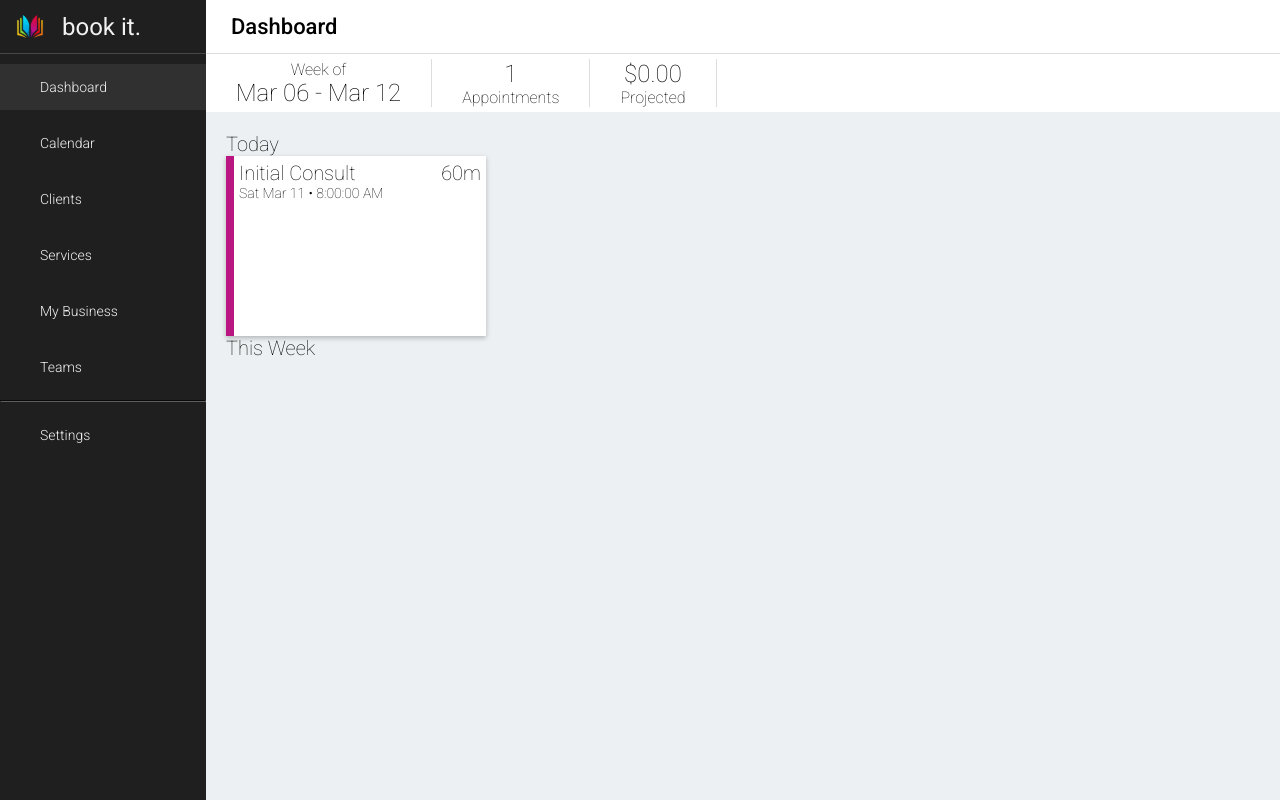
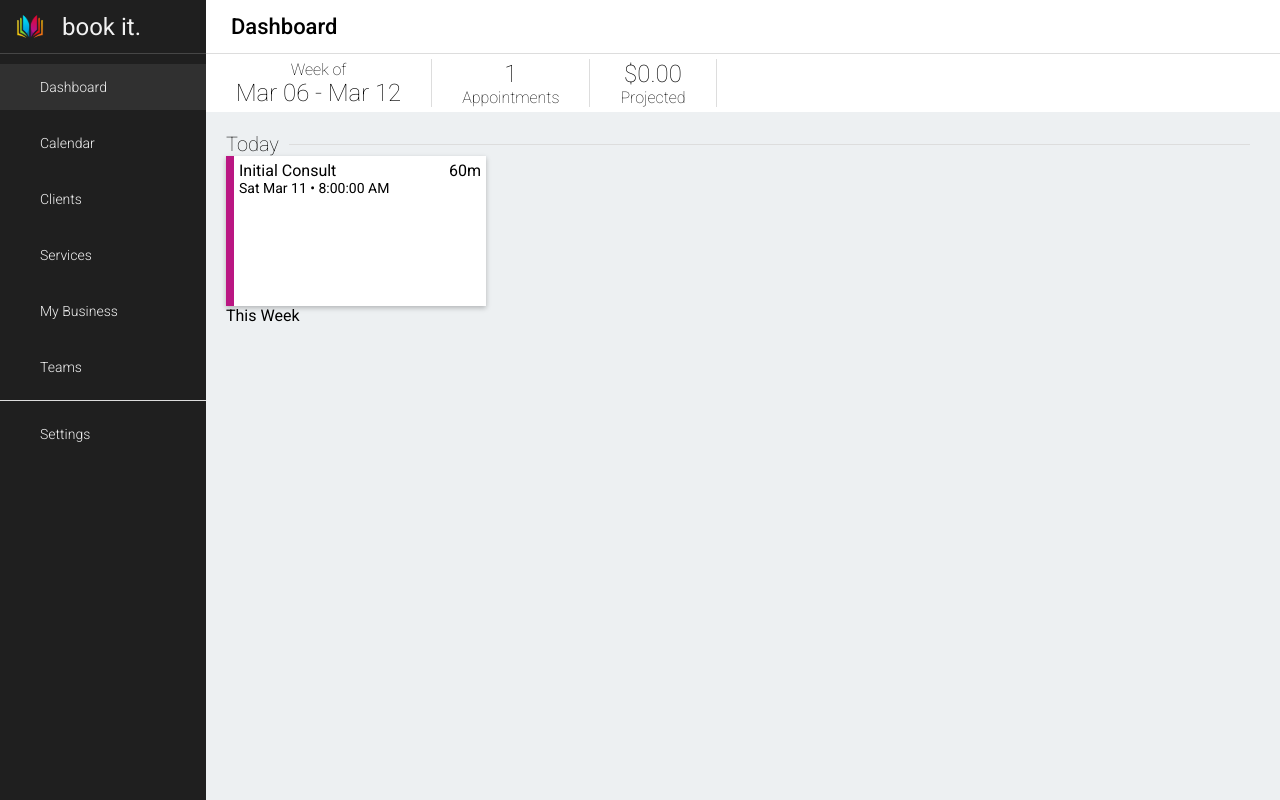
Before and after one commit to ryanhartwig/bookeasy, a Next.js app in the folder next/: page /dashboard in a window 1280 px wide. Built offline with nearby package versions, Linux system fonts and the light colour scheme.

Commit message:
Global hr (divider) rules and implementation

```diff
--- a/next/src/app/dashboard/dashboard.module.scss
+++ b/next/src/app/dashboard/dashboard.module.scss
@@ -24,11 +24,17 @@
 
 .content {
   padding: 20px;
-
-  p {
-    font-size: 20px;
-    font-weight: 100;
-  }
+}
+.section_label {
+  display: flex;
+  align-items: center;
+}
+.section_label p {
+  font-size: 20px;
+  font-weight: 100;
+}
+.section_label hr {
+  margin: 0 10px;
 }
 
 /* Appointment Cards */
@@ -39,7 +45,7 @@
 .appointment {
   padding: 5px;
 
-  height: 180px;
+  height: 150px;
   width: 260px;
   border-left: 8px solid transparent;
 }
--- a/next/src/app/dashboard/page.tsx
+++ b/next/src/app/dashboard/page.tsx
@@ -32,7 +32,10 @@ export default function Page() {
         </div>
       </SecondaryHeader>
       <div className={styles.content}>
-        <p>Today</p>
+        <div className={styles.section_label}>
+          <p>Today</p>
+          <hr />
+        </div>
         <div className={styles.apppointments}>
           {sample_appointments.map(app => {
             const service = sample_services.find(s => app.service_id === s.id);
--- a/next/src/app/globals.css
+++ b/next/src/app/globals.css
@@ -35,4 +35,12 @@ h2 {
 
 hr {
   border-color: #5e5e5e;
+  border-left: none;
+  border-right: none;
+  border-top: none;
+  border-bottom: 1px solid;
+
+  border-color: var(--dividers);
+
+  width: 100%;
 }
```
